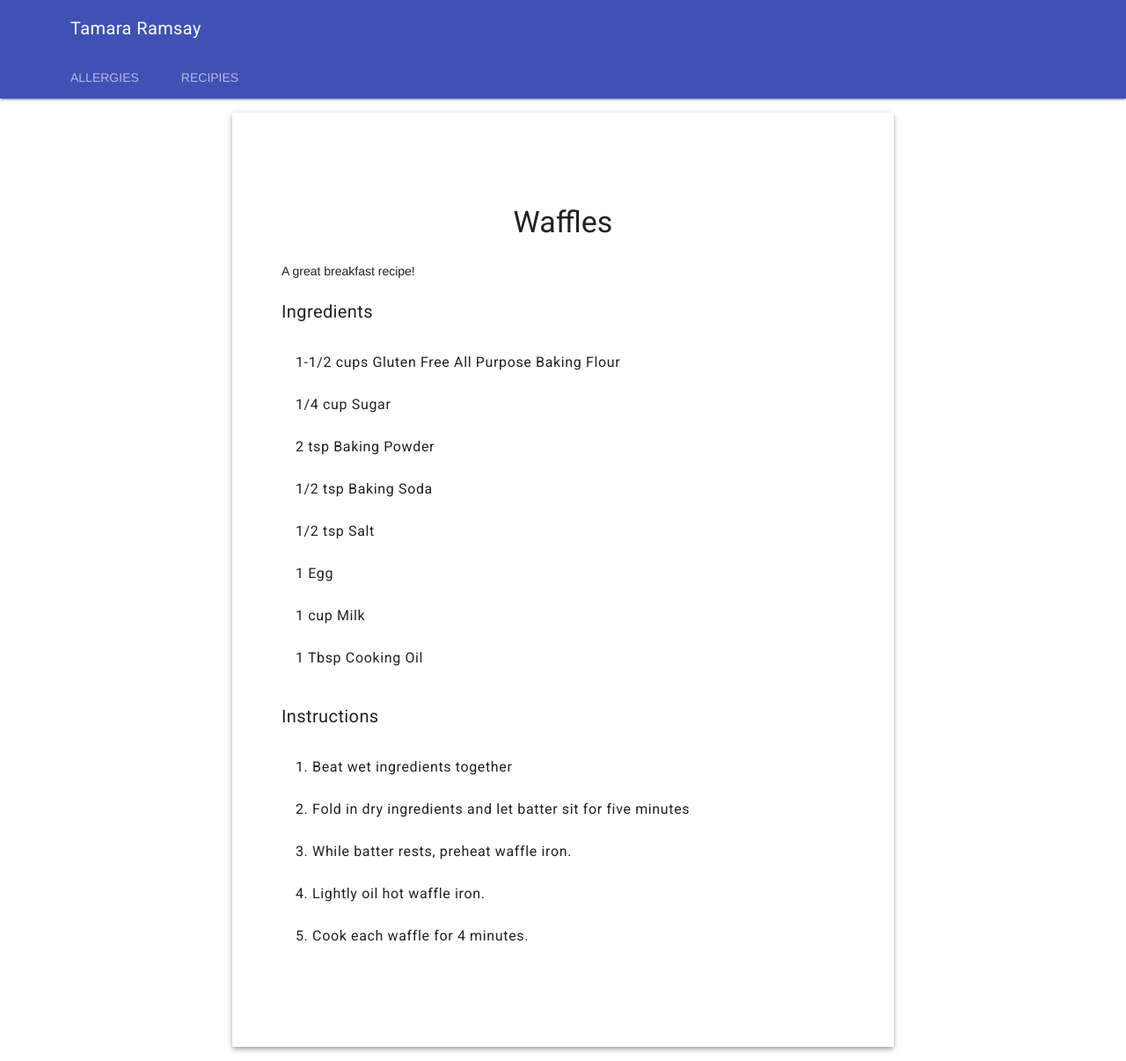
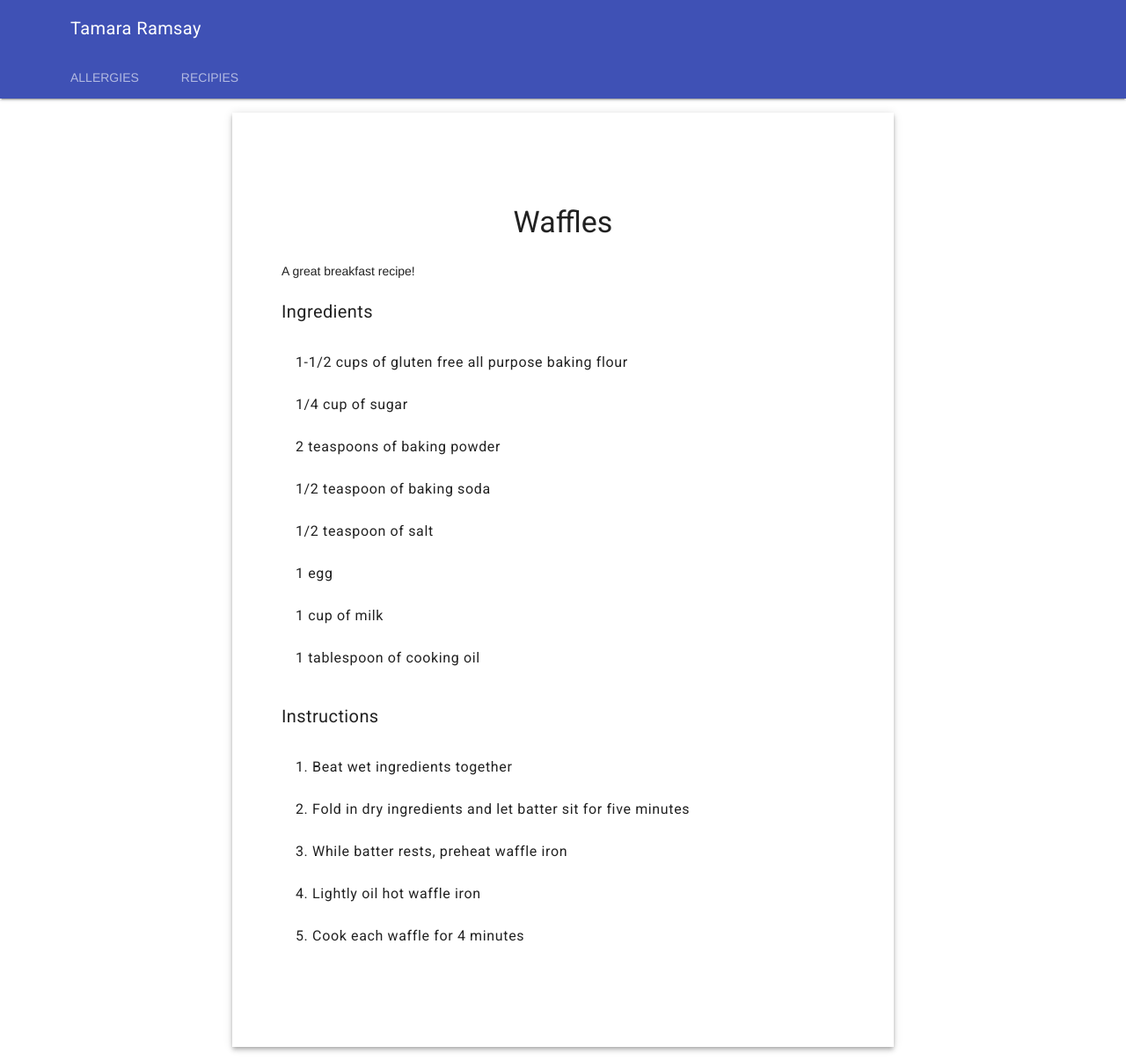
Before and after one commit to CameronDevine/tamara-website, a Jekyll site: the page built from _posts/2019-06-02-waffles.md, in a window 1280 px wide. Shown: the whole page at 88% size. Built offline with Jekyll 4.4.1, drawn with Linux system fonts in a browser that asks for light colours.

```diff
--- a/_posts/2019-06-02-waffles.md
+++ b/_posts/2019-06-02-waffles.md
@@ -3,20 +3,20 @@ layout: recipe
 date: 2019-06-02 05:22:02 +0000
 title: Waffles
 ingredients:
-- 1-1/2 cups Gluten Free All Purpose Baking Flour
-- 1/4 cup Sugar
-- 2 tsp Baking Powder
-- 1/2 tsp Baking Soda
-- 1/2 tsp Salt
-- 1 Egg
-- 1 cup Milk
-- 1 Tbsp Cooking Oil
+- 1-1/2 cups of gluten free all purpose baking flour
+- 1/4 cup of sugar
+- 2 teaspoons of baking powder
+- 1/2 teaspoon of baking soda
+- 1/2 teaspoon of salt
+- 1 egg
+- 1 cup of milk
+- 1 tablespoon of cooking oil
 instructions:
 - Beat wet ingredients together
 - Fold in dry ingredients and let batter sit for five minutes
-- While batter rests, preheat waffle iron.
-- Lightly oil hot waffle iron.
-- Cook each waffle for 4 minutes.
+- While batter rests, preheat waffle iron
+- Lightly oil hot waffle iron
+- Cook each waffle for 4 minutes
 
 ---
 A great breakfast recipe!
```
Also changed, not shown: _posts/2019-06-01-bbq-sauce.md (+2 -2 lines), _posts/2019-06-01-biscuits.md (+6 -6 lines), _posts/2019-06-01-brazilian-cheese-bread.md (+5 -5 lines), _posts/2019-06-01-mustard-substitute.md (+6 -6 lines).
